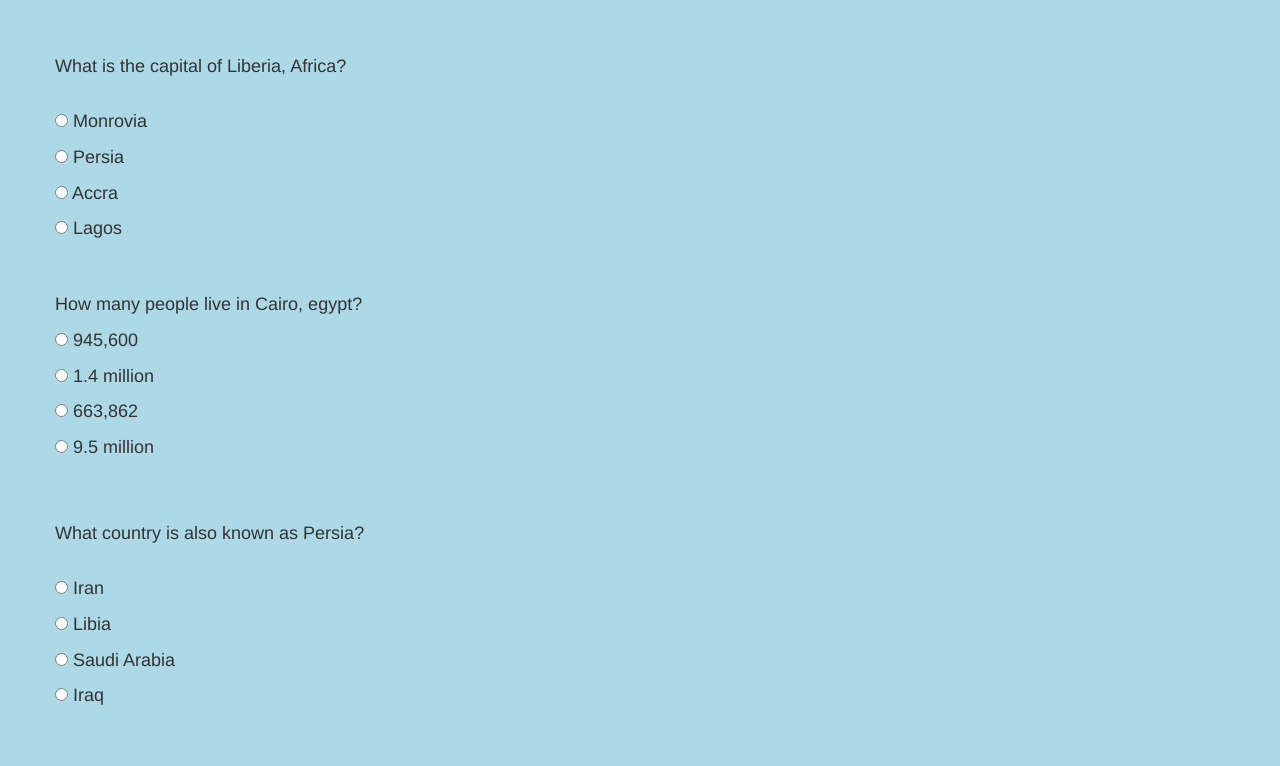
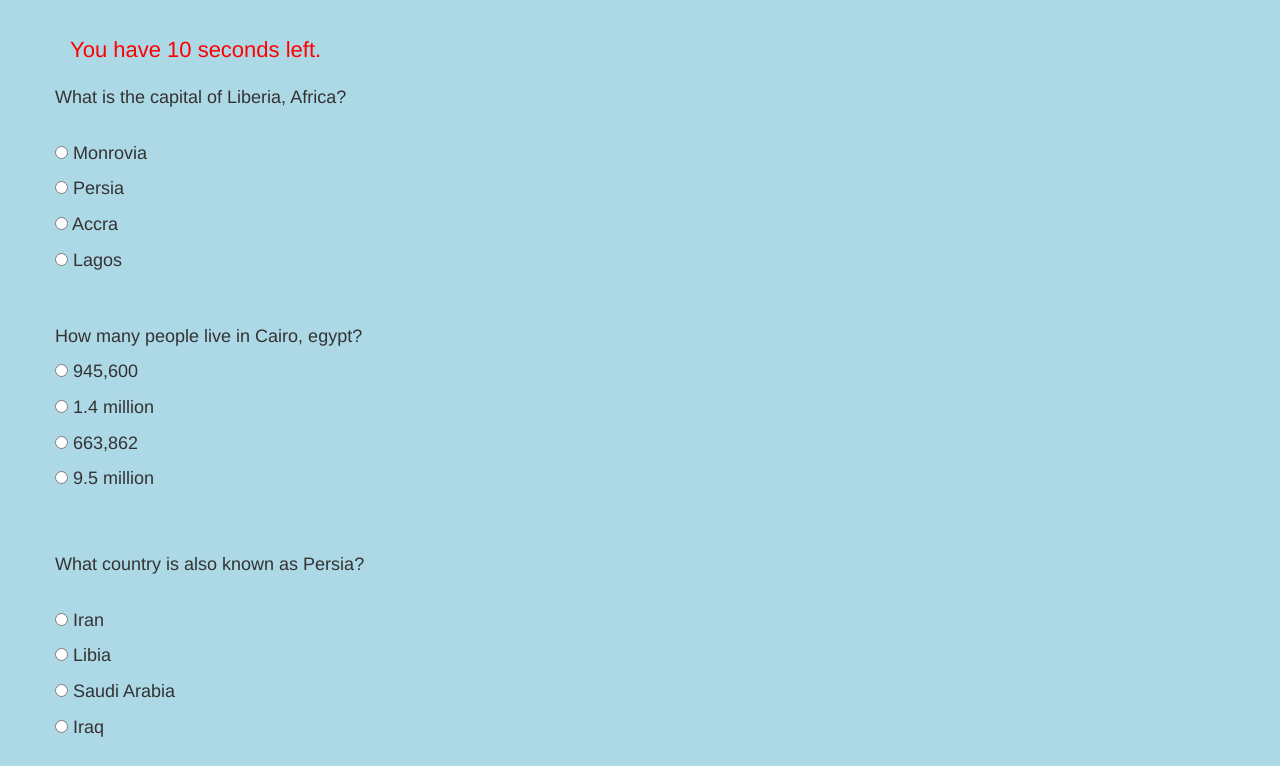
Before and after one commit to jking1075/TriviaGame, a plain HTML site: page index.html in a window 1280 px wide. Shown: the part 246-1012 px from the top of the page. Drawn offline with nearby package versions, Linux system fonts and the light colour scheme.

Commit message:
updating TriviaGame with improvements

```diff
--- a/assets/css/style.css
+++ b/assets/css/style.css
@@ -17,6 +17,11 @@ h1{
 	color: blue;
 }
 
+span{
+	font-size: 22px;
+	color: red;
+}
+
 p{
 	font-size: 18px;
 	text-align: left;
--- a/assets/javascript/app.js
+++ b/assets/javascript/app.js
@@ -2,10 +2,6 @@
 //============================================================
 //Global Variables
 var correct = 0;
-
-
-
-
 
 
 //============================================================
@@ -17,7 +13,6 @@ var q1 = document.triviaQuiz.q1.value;
 var q2 = document.triviaQuiz.q2.value;
 var q3 = document.triviaQuiz.q3.value;
 var q4 = document.triviaQuiz.q4.value;
-
 
 
 	if (q1 == "Monrovia") {
@@ -35,12 +30,12 @@ var q4 = document.triviaQuiz.q4.value;
 }
 console.log(correct);
 countCorrectAnswers();
-//document.getElementById("afterSubmit").style.visibility = "visible";
-document.getElementByd("numberCorrect").innerHTML =  "You got" + correct +" correct!";
+//("#timeLeft").append("<h2>Time's Up!</h2>");
 }
 
 
 function countCorrectAnswers(){
+
 
 	if (correct == "4") {
 		alert("You are Awesome and got all questions correct!")
@@ -64,7 +59,35 @@ function countCorrectAnswers(){
 
 }
 
+function stop() {
+
+	clearInterval(setTimeout);
+
+}
 
 
-//============================================================
-//Main Process
+$(document).ready(function() {
+
+	var number = 15;
+
+	function countdown() {
+		setTimeout (countdown, 1000);
+		$('#box').html("You have " + number + " seconds left.");
+		number --;
+
+		if (number < 0) {
+
+		check();
+
+		console.log("you have " + correct + " correct");
+		stop();
+
+		}
+
+	}
+	console.log(number);
+
+countdown();
+stop();
+
+});
--- a/index.html
+++ b/index.html
@@ -13,6 +13,9 @@
 
 <body>
 		<div class = "container">
+					<div class = "row">
+								<div class = "col-md-12">
+
 									<img src="assets/images/Brazil.png" alt="Brazil" id="flag-image">
 									<img src="assets/images/Belgium.png" alt="Belgium" id="flag-image">
 									<img src="assets/images/Morocco.png" alt="Morocco" id="flag-image">
@@ -23,21 +26,20 @@
 									<img src="assets/images/Norway.png" alt="Norway" id="flag-image">
 									<img src="assets/images/Canada.png" alt="Canada" id="flag-image">
 
-
-
-				<div class = "row">
-					<div class = "col-md-12">
-
 								<h1>This is the World Geography Trivia Game</h1>
 						<br>
 						<br>
 						<br>
 
+								<span id = "box"> </span>
 
+								<br>
+								<br>
 					</div>
 				</div>
 
 						<div class = "row">
+
 											<form id = "triviaQuiz"	name = "triviaQuiz">
 												<p>What is the capital of Liberia, Africa?</p>
 												<br>
@@ -82,12 +84,15 @@
 												<p><input type = "radio" id = "mc" name = "q4" value = "Algeria">  Algeria</p>
 												<h3><input id = "button" type = "button" value = "I'm Done!" onclick = "check()";></h3>
 
-
 											</form>
 
 
+													<div id = "afterSubmit">
+																<p id = "You have "+ numberCorrect+"correct!">
 
+																</p>
 
+													</div>
 	</div>
 </div>
 
```
Lines whose indentation alone changed are shown as unchanged.
